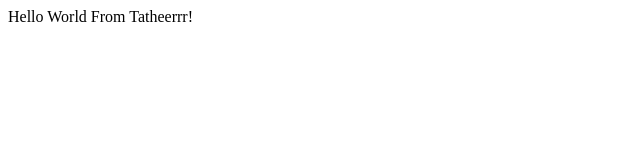
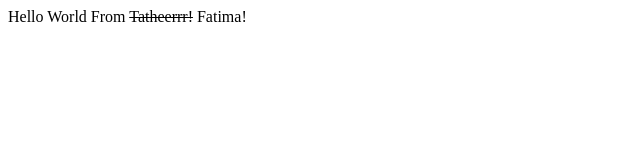
Before and after one commit to tatheer-v/Bootcamp-2020, a plain HTML site: page Index.html in a window 1280 px wide. Shown: the full height of the page, 0-640 px from the left. Drawn offline with Linux system fonts and the light colour scheme.

Commit message:
Updated Index.html
No, its from Vakil

```diff
--- a/Index.html
+++ b/Index.html
@@ -5,7 +5,7 @@
 </head>
 <body>
     <div>
-        Hello World From Tatheerrr!
+        Hello World From <s>Tatheerrr!</s> Fatima!
     </div>
 </body>
 </html>
```
